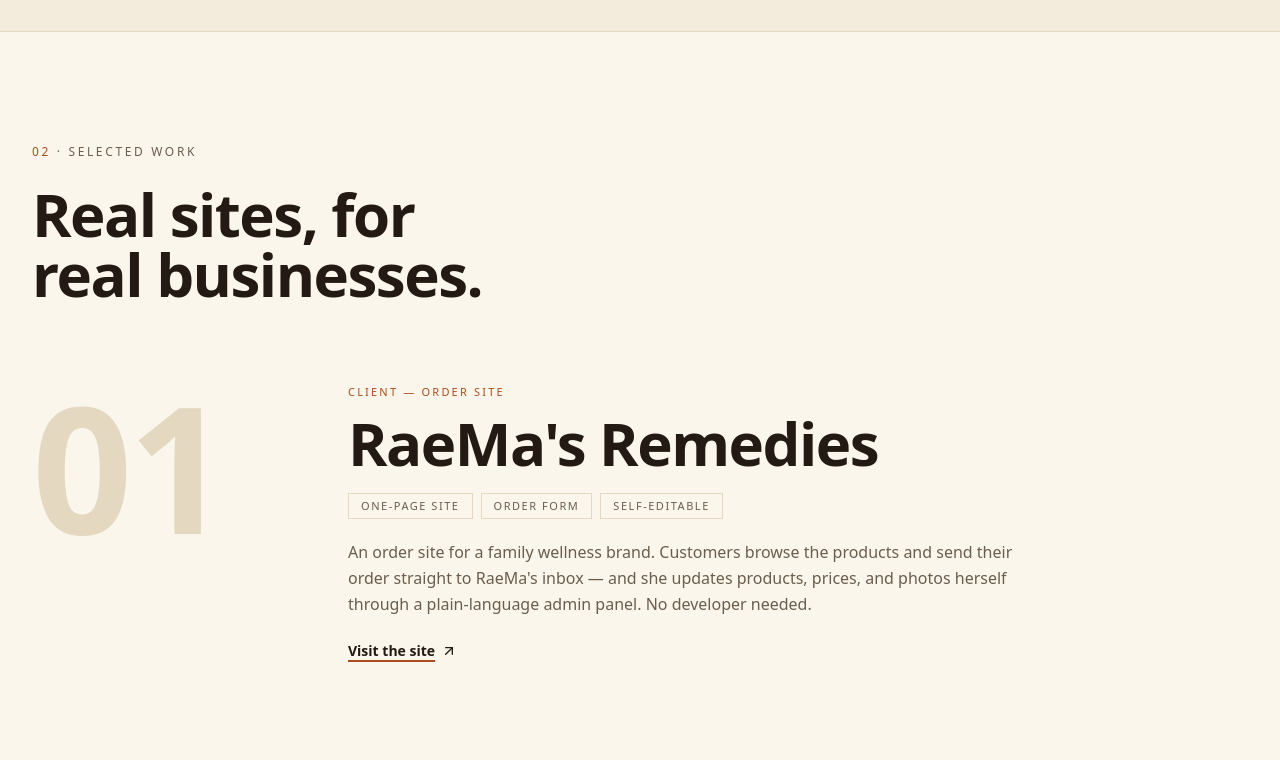
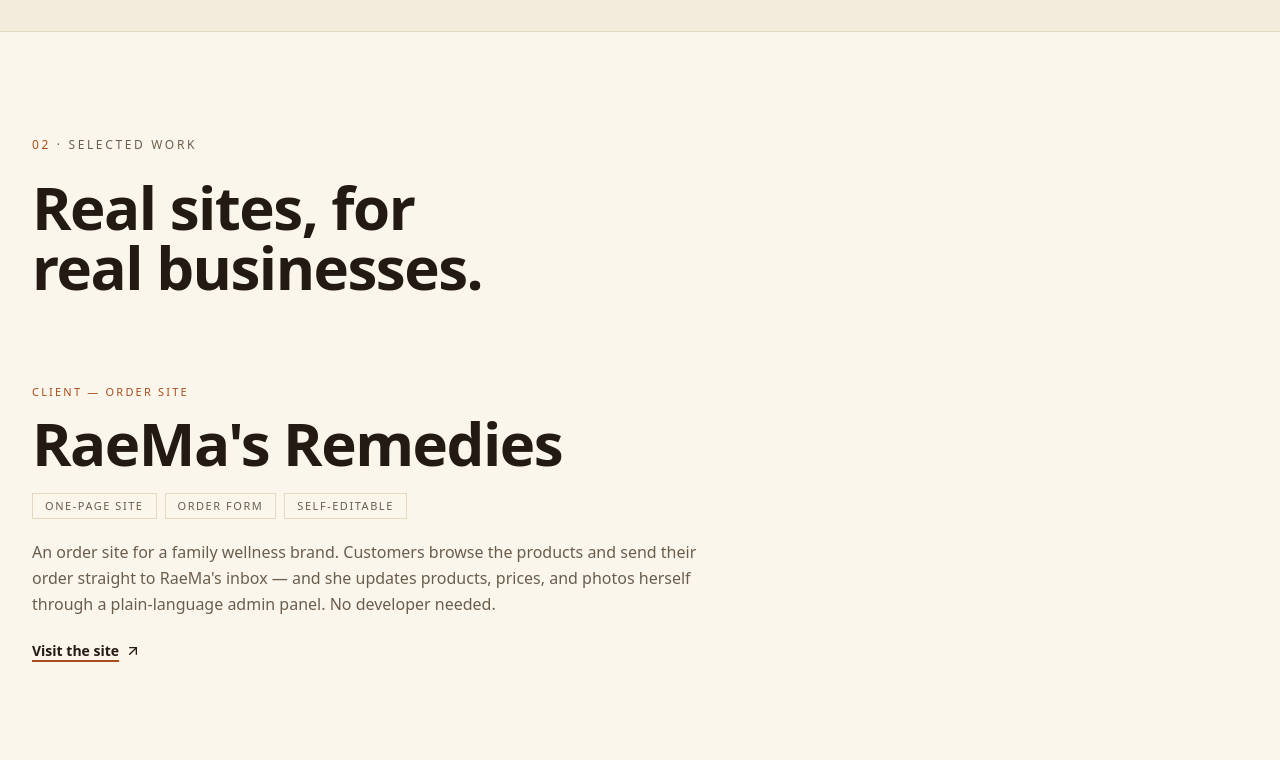
Before and after one commit to rardo711/rardo, a Next.js app: page / in a window 1280 px wide. Shown: the part 1820-2580 px from the top of the page. Built offline with nearby package versions, Linux system fonts and the light colour scheme.

Commit message:
Remove work numerals; parallax headers, magnetic CTA buttons, underline sweeps

```diff
--- a/app/globals.css
+++ b/app/globals.css
@@ -124,6 +124,26 @@
   }
 }
 
+/* ——— Animated underline sweep for quiet links ——— */
+.u-sweep {
+  background-image: linear-gradient(currentColor, currentColor);
+  background-size: 0% 1px;
+  background-repeat: no-repeat;
+  background-position: left calc(100% - 0.05em);
+  padding-bottom: 0.12em;
+  transition: background-size 0.45s cubic-bezier(0.22, 1, 0.36, 1);
+}
+
+.u-sweep:hover {
+  background-size: 100% 1px;
+}
+
+@media (prefers-reduced-motion: reduce) {
+  .u-sweep {
+    transition: none;
+  }
+}
+
 /* ——— Drifting warm glow behind the hero ——— */
 .hero-glow {
   position: absolute;
--- a/app/page.tsx
+++ b/app/page.tsx
@@ -169,6 +169,7 @@
       {/* ——— Services ——— */}
       <section id="services" className="scroll-mt-20 border-b border-line bg-wash">
         <div className="mx-auto max-w-6xl px-5 py-20 sm:px-8 sm:py-28 lg:max-w-7xl">
+          <Parallax offset={-28}>
             <Reveal>
               <p className="font-tech text-xs font-medium uppercase tracking-[0.22em] text-ink-soft">
                 <span className="text-accent">01</span>
@@ -182,6 +183,7 @@
                 each one something I&apos;ve already built and shipped.
               </p>
             </Reveal>
+          </Parallax>
           <div className="mt-14 grid gap-px bg-line sm:grid-cols-3">
             {services.map((s, i) => (
               <Reveal key={s.n} delay={i * 0.08} className="h-full">
@@ -205,6 +207,7 @@
       {/* ——— Work ——— */}
       <section id="work" className="scroll-mt-20 border-b border-line">
         <div className="mx-auto max-w-6xl px-5 py-20 sm:px-8 sm:py-28 lg:max-w-7xl">
+          <Parallax offset={28}>
             <Reveal>
               <p className="font-tech text-xs font-medium uppercase tracking-[0.22em] text-ink-soft">
                 <span className="text-accent">02</span>
@@ -214,24 +217,11 @@
                 Real sites, for real businesses.
               </h2>
             </Reveal>
+          </Parallax>
           <div className="mt-16 flex flex-col gap-20 sm:gap-24 lg:mt-20">
-            {work.map((p, i) => {
-              const flip = i % 2 === 1;
-              return (
+            {work.map((p) => (
               <Reveal key={p.name}>
-                  <article className="group grid items-start gap-6 lg:grid-cols-12 lg:gap-12">
-                    <Parallax
-                      offset={flip ? 48 : -48}
-                      className={`lg:col-span-3 ${flip ? "lg:order-2" : ""}`}
-                    >
-                      <span
-                        aria-hidden
-                        className={`block select-none font-display text-[clamp(5rem,12vw,10rem)] font-semibold leading-[0.85] tracking-tight text-line transition-colors duration-500 group-hover:text-accent/40 lg:text-[11rem] ${flip ? "lg:text-right" : ""}`}
-                      >
-                        {p.n}
-                      </span>
-                    </Parallax>
-                    <div className={`lg:col-span-9 ${flip ? "lg:order-1" : ""}`}>
+                <article className="group max-w-4xl">
                   <p className="font-tech text-[11px] uppercase tracking-[0.2em] text-accent">
                     {p.kind}
                   </p>
@@ -261,11 +251,9 @@
                     Visit the site
                     <ArrowUpRight size={16} className="transition-transform group-hover:translate-x-0.5 group-hover:-translate-y-0.5" />
                   </Link>
-                    </div>
                 </article>
               </Reveal>
-              );
-            })}
+            ))}
           </div>
         </div>
       </section>
@@ -273,6 +261,7 @@
       {/* ——— Process ——— */}
       <section id="process" className="scroll-mt-20 border-b border-line">
         <div className="mx-auto max-w-6xl px-5 py-20 sm:px-8 sm:py-28 lg:max-w-7xl">
+          <Parallax offset={-28}>
             <Reveal>
               <p className="font-tech text-xs font-medium uppercase tracking-[0.22em] text-ink-soft">
                 <span className="text-accent">03</span>
@@ -282,6 +271,7 @@
                 How it goes.
               </h2>
             </Reveal>
+          </Parallax>
           <ol className="mt-14 grid gap-10 sm:grid-cols-2 lg:grid-cols-4 lg:gap-10">
             {steps.map((s, i) => (
               <Reveal key={s.n} delay={i * 0.08}>
@@ -347,6 +337,7 @@
               and what you wish your website did. I&apos;ll get back to you within a day.
             </p>
             <div className="mt-10 flex flex-wrap items-center gap-4">
+              <Magnetic>
                 <Link
                   href="/contact"
                   className="group inline-flex items-center gap-2 bg-paper px-7 py-3.5 text-base font-semibold text-ink transition-all hover:bg-accent hover:text-paper active:scale-[0.96]"
@@ -357,6 +348,8 @@
                     className="transition-transform group-hover:translate-x-1"
                   />
                 </Link>
+              </Magnetic>
+              <Magnetic>
                 <Link
                   href="https://x.com/gerardocasta711"
                   target="_blank"
@@ -370,6 +363,7 @@
                     className="transition-transform group-hover:translate-x-0.5 group-hover:-translate-y-0.5"
                   />
                 </Link>
+              </Magnetic>
             </div>
             <p className="mt-8 font-tech text-[11px] uppercase tracking-[0.18em] text-paper/40">
               @gerardocasta711 — DMs open
--- a/components/Footer.tsx
+++ b/components/Footer.tsx
@@ -41,7 +41,7 @@
               <Link
                 key={l.href}
                 href={l.href}
-                className="text-sm font-medium text-paper/60 transition-colors hover:text-paper"
+                className="u-sweep text-sm font-medium text-paper/60 transition-colors hover:text-paper"
               >
                 {l.label}
               </Link>
```
Lines whose indentation alone changed are shown as unchanged.
